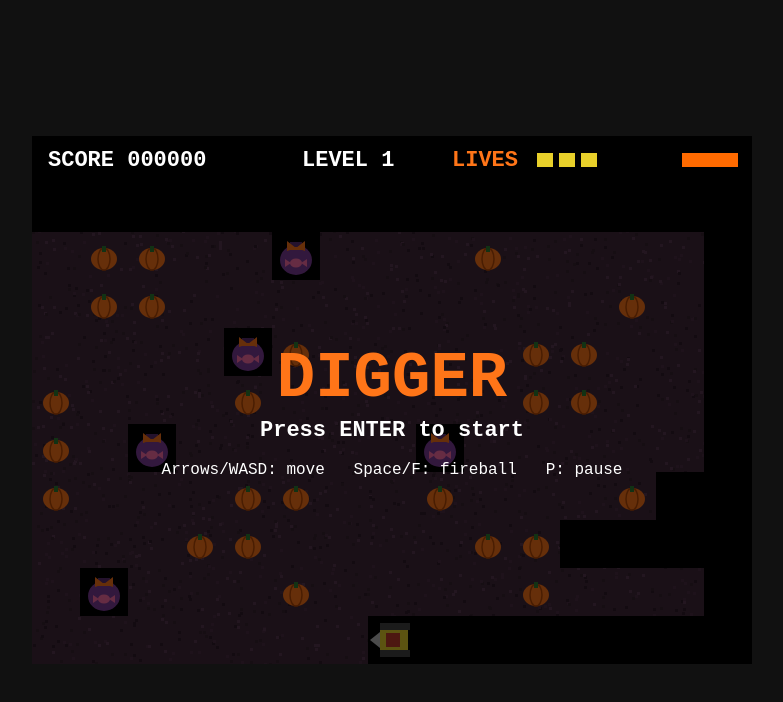
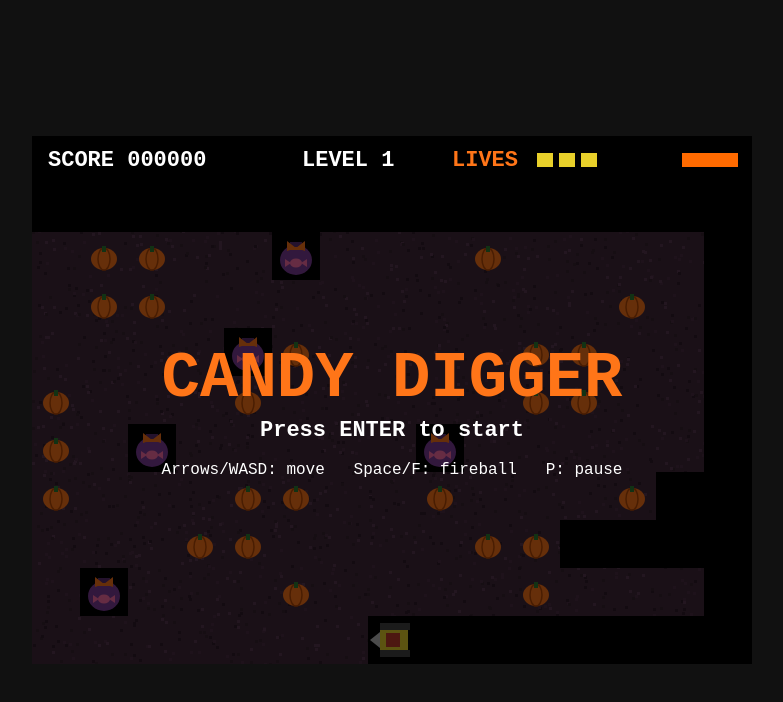
Before and after one commit to pedrojmendoza/digger, a website built with Vite: page index.html in a window 1280 px wide. Shown: the whole page, without its empty margins (248-1031 px from the left). Built offline with nearby package versions, Linux system fonts and the light colour scheme.

Commit message:
Rename game to Candy Digger and add independence disclaimer

```diff
--- a/index.html
+++ b/index.html
@@ -3,7 +3,7 @@
   <head>
     <meta charset="UTF-8" />
     <meta name="viewport" content="width=device-width, initial-scale=1.0" />
-    <title>Digger</title>
+    <title>Candy Digger</title>
     <style>
       html, body { margin: 0; height: 100%; background: #111; }
       body { display: flex; align-items: center; justify-content: center; }
--- a/package.json
+++ b/package.json
@@ -1,5 +1,5 @@
 {
-  "name": "digger",
+  "name": "candy-digger",
   "version": "0.1.0",
   "private": true,
   "type": "module",
--- a/src/renderer.ts
+++ b/src/renderer.ts
@@ -271,7 +271,7 @@ export class Renderer {
     let sub = '';
     switch (game.state) {
       case 'title':
-        title = 'DIGGER';
+        title = 'CANDY DIGGER';
         sub = 'Press ENTER to start';
         break;
       case 'levelClear':
```
Also changed, not shown: .kiro/steering/product.md, README.md, 1 other file.
